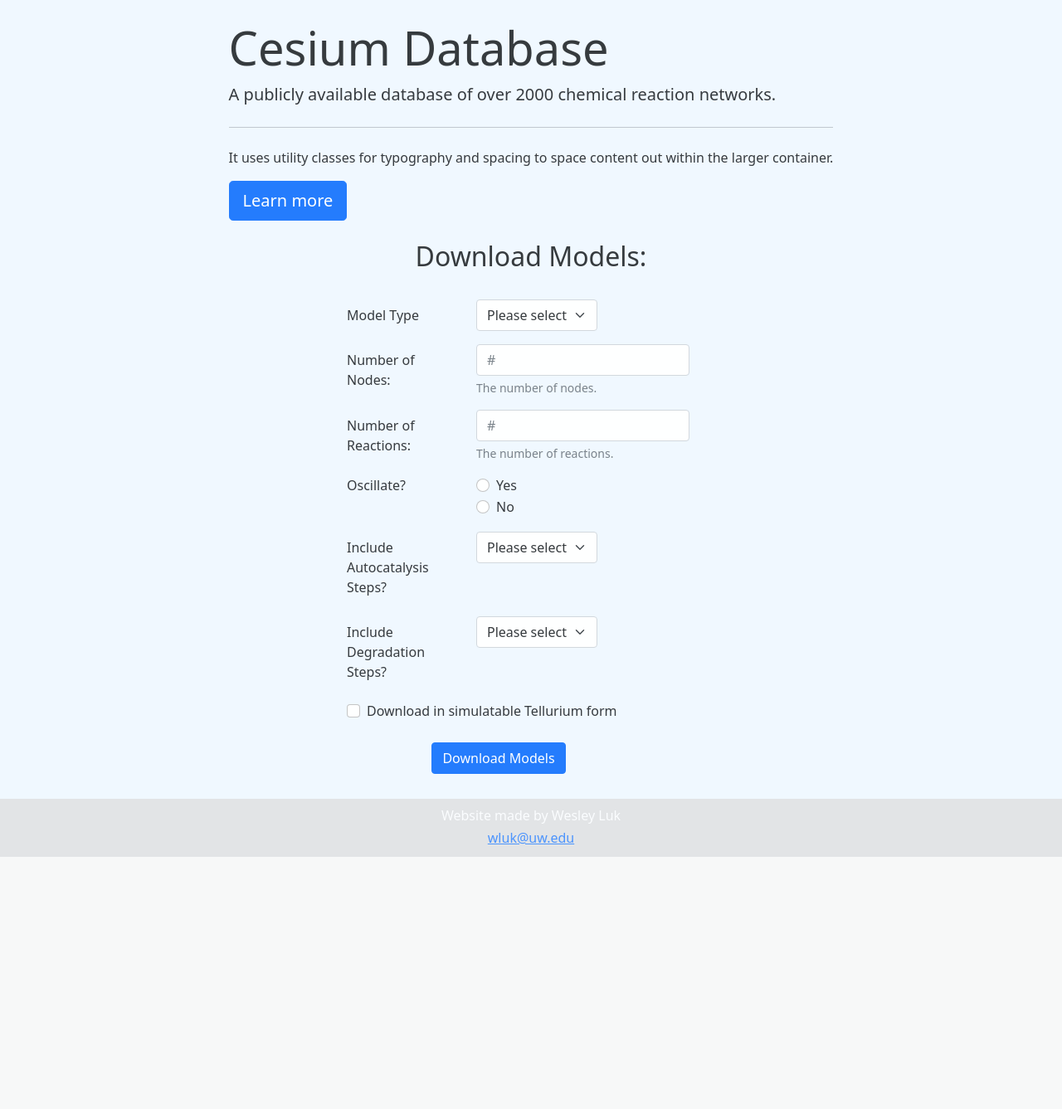
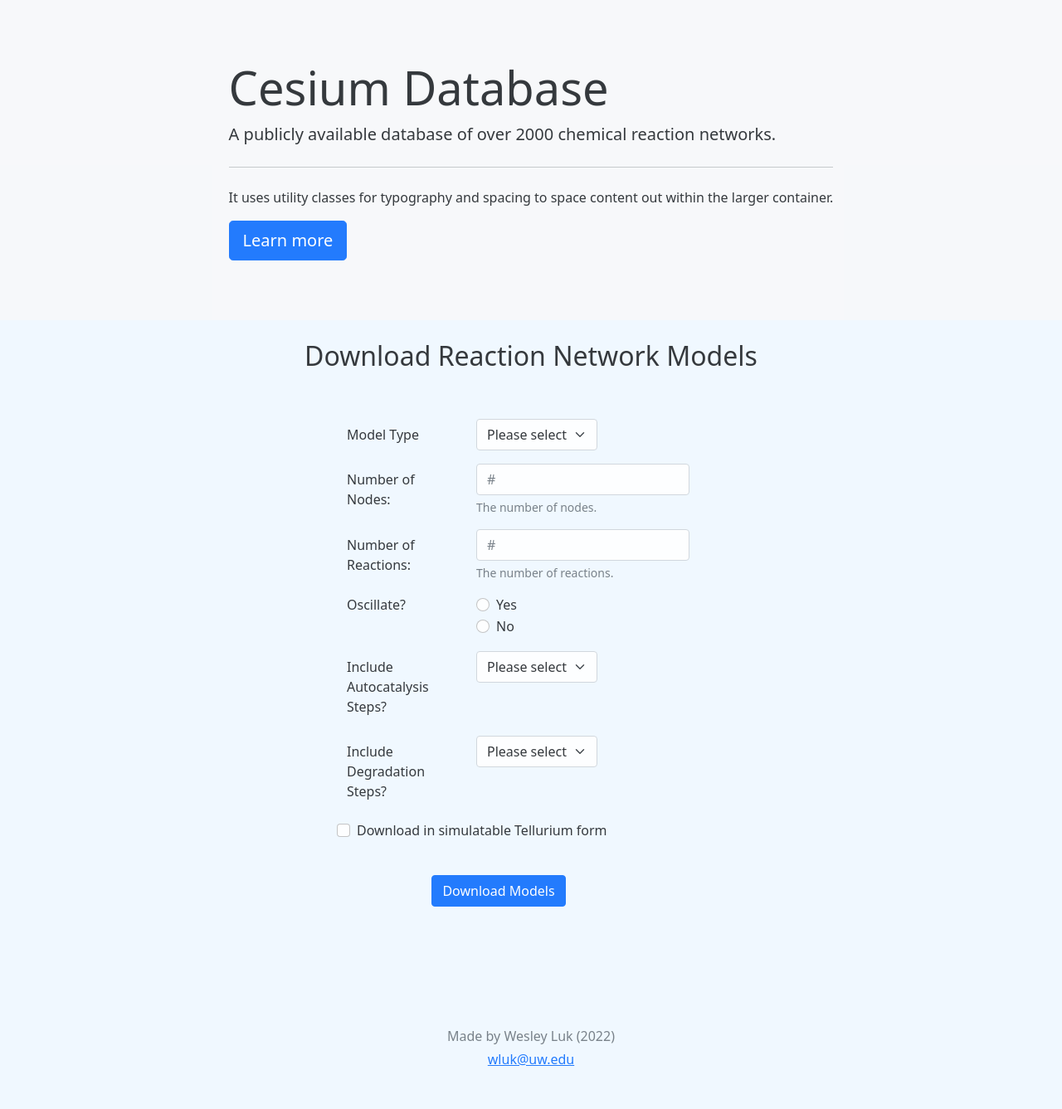
Before and after one commit to wesleyyl/cesium, a Flask app: page / in a window 1280 px wide. Shown: the part 56-1393 px from the top of the page at 83% size. Before the commit the page ends 1089 px from the top, so only its background shows below. Run offline with Flask 2, Linux system fonts and the light colour scheme.

Commit message:
simulatable form, major design updates, jumbotron, footer

```diff
--- a/main.py
+++ b/main.py
@@ -52,10 +52,15 @@
     oscillator = form_data.get("oscillator")
     autocatalysis = form_data.get("autocat")
     degradation = form_data.get("degrade")
-    if form_data.get("isSimulatable"):
-      telsimulatable = True
-    else:
-      telsimulatable = False
+    telsimulatable = "isSimulatable" in form_data
+
+
+    # if form_data.get("isSimulatable"):
+    #   telsimulatable = True
+    # else:
+    #   telsimulatable = False
+    # telsimulatable = form_data.get("isSimulatable")
+    # telsimulatable = True
 
 
     #CONVERTS HTML FORM VALUES TO BOOLEAN
@@ -64,7 +69,7 @@
     elif oscillator == "osc_no":
       oscillator_status = False
     else:
-      oscillator = "osc_no"
+      # oscillator = "osc_no"
       oscillator_status = False
 
     #IF AUTOCATALYSIS LEFT EMPTY IT DEFAULTS TO NO!
@@ -72,9 +77,8 @@
       autocatalysis_status = True
     elif autocatalysis == "autocat_no":
       autocatalysis_status = False
-
-    if autocatalysis == "Y/N":
-      autocatalysis = "autocat_no"
+    else:
+      # autocatalysis = "autocat_no"
       autocatalysis_status = False
 
     #IF DEGRADATION LEFT EMPTY IT DEFAULTS TO NO!
@@ -82,9 +86,8 @@
       degradation_status = True
     elif degradation == "degrade_no":
       degradation_status = False
-
-    if degradation == "Y/N":
-      degradation = "degrade_no"
+    else:
+      # degradation = "degrade_no"
       degradation_status = False
 
     queryParam = {
@@ -93,7 +96,8 @@
       'reac' : num_reactions,
       'osc' : oscillator_status,
       'autocat' : autocatalysis_status,
-      'degrade' : degradation_status
+      'degrade' : degradation_status,
+      'simulatable' : telsimulatable
     }
 
     # app.config["ZIPF_NAME"] = ".".join([str(num_nodes), str(num_reactions), oscillator, autocatalysis, degradation])
@@ -182,9 +186,9 @@
 
 
 def cesiumQueryExists(query):
-  query = { "num_nodes" : query["nodes"], "num_reactions" : query["reac"], "oscillator" : query["osc"] }
-  # query = { "num_nodes" : query["nodes"], "num_reactions" : query["reac"], "oscillator" : query["osc"], "Autcatalysis Present": query["autocat"] }
-  model_IDS = mm.get_ids(query)
+  dbquery = { "modelType" : query["type"], "num_nodes" : query["nodes"], "num_reactions" : query["reac"], "oscillator" : query["osc"] }
+  # dbquery = { "modelType" : query["type"], "num_nodes" : query["nodes"], "num_reactions" : query["reac"], "oscillator" : query["osc"], "Autcatalysis Present": query["autocat"] }
+  model_IDS = mm.get_ids(dbquery)
 
   if model_IDS:
     return True
@@ -195,9 +199,9 @@
 
   # filepath = os.path.join(app.config["DOWNLOAD_FOLDER"], app.config["ZIPF_NAME"])
 
-  # query = { "num_nodes" : query["nodes"], "num_reactions" : query["reac"], "oscillator" : query["osc"] }
-  query = { "num_nodes" : query["nodes"], "num_reactions" : query["reac"], "oscillator" : query["osc"], "Autcatalysis Present": query["autocat"] }
-  model_IDS = mm.get_ids(query)
+  dbquery = { "modelType" : query["type"], "num_nodes" : query["nodes"], "num_reactions" : query["reac"], "oscillator" : query["osc"] }
+  # dbquery = { "modelType" : query["type"], "num_nodes" : query["nodes"], "num_reactions" : query["reac"], "oscillator" : query["osc"], "Autcatalysis Present": query["autocat"] }
+  model_IDS = mm.get_ids(dbquery)
 
   if model_IDS:
     memZipFile = BytesIO()
@@ -205,7 +209,11 @@
       for ID in model_IDS:
         antStr = mm.get_antimony({ "ID" : ID })
         txtFilename = str(ID) + ".txt"
-        zipF.writestr(txtFilename, antStr)
+        if query["simulatable"]:
+          telStr = "import tellurium as te\n\nr = te.loada('''\n" + antStr + "\n''')\n\nm = r.simulate(0, 2, 400)\nr.plot()"
+          zipF.writestr(txtFilename, telStr)
+        else:
+          zipF.writestr(txtFilename, antStr)
     memZipFile.seek(0)
 
     return memZipFile
--- a/static/css/style.css
+++ b/static/css/style.css
@@ -6,11 +6,15 @@
 body {
 	background-color: aliceblue;
 	opacity: 0.9;
-  margin: 0px;
-  margin-bottom: 100px;
+  /*margin: 0px;*/
+  /*margin-bottom: 100px;*/
 }
 
-#footer {
+/*.jumbotron {
+  padding:  2rem 1rem;
+}
+*/
+/*#footer {
   text-align: center;
   line-height: 0.7;
   background-color: gainsboro;
@@ -23,4 +27,4 @@
   height: 70px;
   padding: 15px;
   /*padding: 10px 10px 0px 10px;*/
-}
+}*/
--- a/templates/about.html
+++ b/templates/about.html
@@ -1,7 +1,7 @@
 <!-- Info -->
 {% extends "base.html" %}
 {% set active_page = "about" %}
-{% block title %}Cesium DB About{% endblock %}
+{% block title %}Cesium Database About{% endblock %}
 
 {% block content %}
 
--- a/templates/base.html
+++ b/templates/base.html
@@ -21,15 +21,40 @@
 		{% include "navbar.html" %}
 
 		<!-- Main Content -->
-		<div class="container d-flex justify-content-center">
-			<div class="content">{% block content %}{% endblock %}</div>
-		</div>
+<!-- 		<div class="container d-flex justify-content-center">
+			<div class="content">[used to be {}block content%% stuff]</div>
+		</div> -->
 
-		<!-- Footer -->
-		<div id="footer">
+		{% block content %}{% endblock %}
+
+		<!-- Original Footer -->
+<!-- 		<div id="footer">
 			<p>Website made by Wesley Luk</p>
 			<p><a href="mailto:wluk@uw.edu">wluk@uw.edu</a></p>
+		</div> -->
+
+		<!-- From Bootstrap 5.0: Album Template -->
+<!-- 	<footer class="text-muted py-5">
+		<div class="container">
+			<p class="float-end mb-1">
+				<a href="#">Back to top</a>
+			</p>
+			<p class="mb-1">Website made by Wesley Luk</p>
+			<p class="mb-0"><a href="mailto:wluk@uw.edu">wluk@uw.edu</a></p>
 		</div>
+	</footer> -->
+
+
+	<!-- From Boostrap 5.0: Checkout Template -->
+	<footer class="my-5 pt-5 text-muted text-center text-small">
+    <p class="mb-1">Made by Wesley Luk (2022)</p>
+    <p class="mb-0"><a href="mailto:wluk@uw.edu">wluk@uw.edu</a></p>
+    <!-- <ul class="list-inline">
+      <li class="list-inline-item"><a href="#">Privacy</a></li>
+      <li class="list-inline-item"><a href="#">Terms</a></li>
+      <li class="list-inline-item"><a href="#">Support</a></li>
+    </ul> -->
+  </footer>
 
 		<!-- Bootstrap JS-->
 		<script src="https://cdn.jsdelivr.net/npm/bootstrap@5.1.3/dist/js/bootstrap.bundle.min.js" integrity="sha384-ka7Sk0Gln4gmtz2MlQnikT1wXgYsOg+OMhuP+IlRH9sENBO0LRn5q+8nbTov4+1p" crossorigin="anonymous"></script>
--- a/templates/error.html
+++ b/templates/error.html
@@ -1,7 +1,7 @@
 <!-- Info -->
 {% extends "base.html" %}
 {% set active_page = "" %}
-{% block title %}Cesium DB Error{% endblock %}
+{% block title %}Cesium Database Error{% endblock %}
 
 {% block content %}
 
--- a/templates/faq.html
+++ b/templates/faq.html
@@ -1,7 +1,7 @@
 <!-- Info -->
 {% extends "base.html" %}
 {% set active_page = "faq" %}
-{% block title %}Cesium DB FAQ{% endblock %}
+{% block title %}Cesium Database FAQ{% endblock %}
 
 {% block content %}
 
--- a/templates/index.html
+++ b/templates/index.html
@@ -1,7 +1,7 @@
 <!-- Info -->
 {% extends "base.html" %}
 {% set active_page = "index" %}
-{% block title %}Cesium DB Home{% endblock %}
+{% block title %}Cesium Database Home{% endblock %}
 
 {% block content %}
 
@@ -13,8 +13,10 @@
 
 -->
 
-
-<br>
+<!-- section class: can add "text-center" -->
+<section class="py-4 bg-light container-fluid">
+    <div class="row py-lg-5">
+    	<div class="col d-flex justify-content-center">
 			<div class="jumbotron jumbotron-fluid">
 				<div class="container">
 			  		<h1 class="display-4">Cesium Database</h1>
@@ -24,15 +26,17 @@
 			  		<a class="btn btn-primary btn-lg" href="{{ url_for('about') }}" role="button">Learn more</a>
 		  		</div>
 			</div>
+		</div>
+	</div>
+</section>
 
 
-<br>
-<h2 align="center">Download Models:</h2>
-<br>
+<div class="pt-4 d-flex justify-content-center container">
+	<h2 align="center">Download Reaction Network Models</h2>
+</div>
 
 
-<div class="container d-flex justify-content-center">
-
+<div class="px-4 py-5 d-flex justify-content-center container">
 	<form action="/download" method="POST">
 		<div class="row mb-3">
 			<label for="type" class="col-sm-4 col-form-label">Model Type</label>
@@ -41,7 +45,7 @@
 					<option selected>Please select</option>
 					<option value="oscillator">Oscillator</option>
 					<option value="linear">Linear Chain</option>
-					<option value="c">type C</option>
+					<option value="random">Random</option>
 				</select>
 			</div>
 		</div>
@@ -121,13 +125,14 @@
 			</div>
 		</div>
 
+		<div class="row mb-3">
 			<div class="form-check">
-	  		<input class="form-check-input" type="checkbox" value="" id="isSimulatable">
+		  		<input class="form-check-input" type="checkbox" value="" name="isSimulatable" id="flexCheckDefault">
 		 		<label class="form-check-label" for="flexCheckDefault">
 		    		Download in simulatable Tellurium form
 		  		</label>
 			</div>
-
+		</div>
 
 		<br>
 		<div class="row">
```
Also changed, not shown: templates/download.html (+90 -19 lines). Lines whose indentation alone changed are shown as unchanged.
